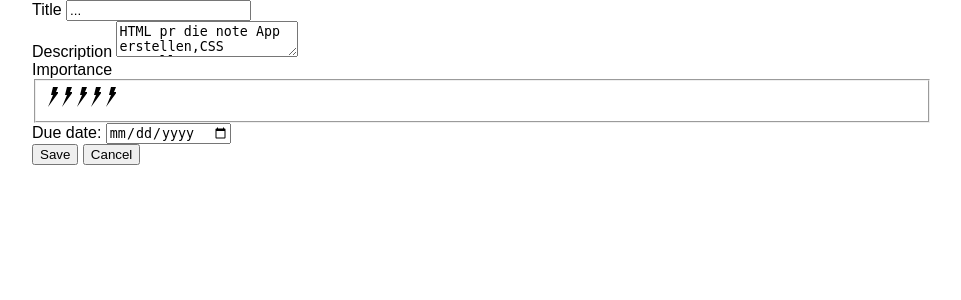
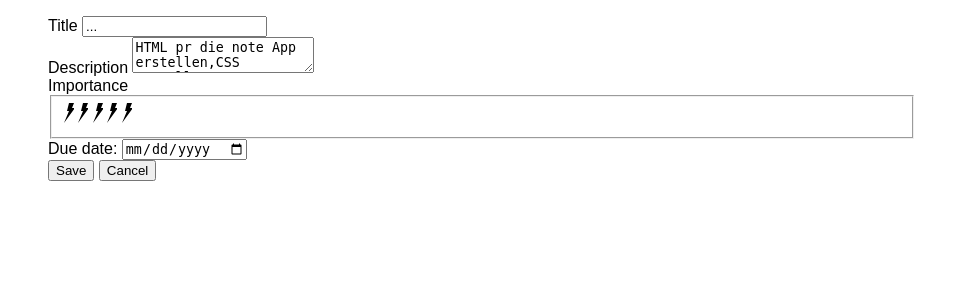
Before and after one commit to judithgull/notes, a web app: file note.html in a window 1280 px wide. Shown: the top 300 px of the page, without its empty margins (158-1119 px from the left). Run offline with its HTML, style and script files only (its server is not run), Linux system fonts and the light colour scheme.

Commit message:
adds article styles

```diff
--- a/css/styles.css
+++ b/css/styles.css
@@ -190,3 +190,10 @@ ul {
 .show-more {
     display: inline-block;
 }
+
+
+/* Article Note Detail Page */
+
+.article {
+    padding: 1em;
+}
```
